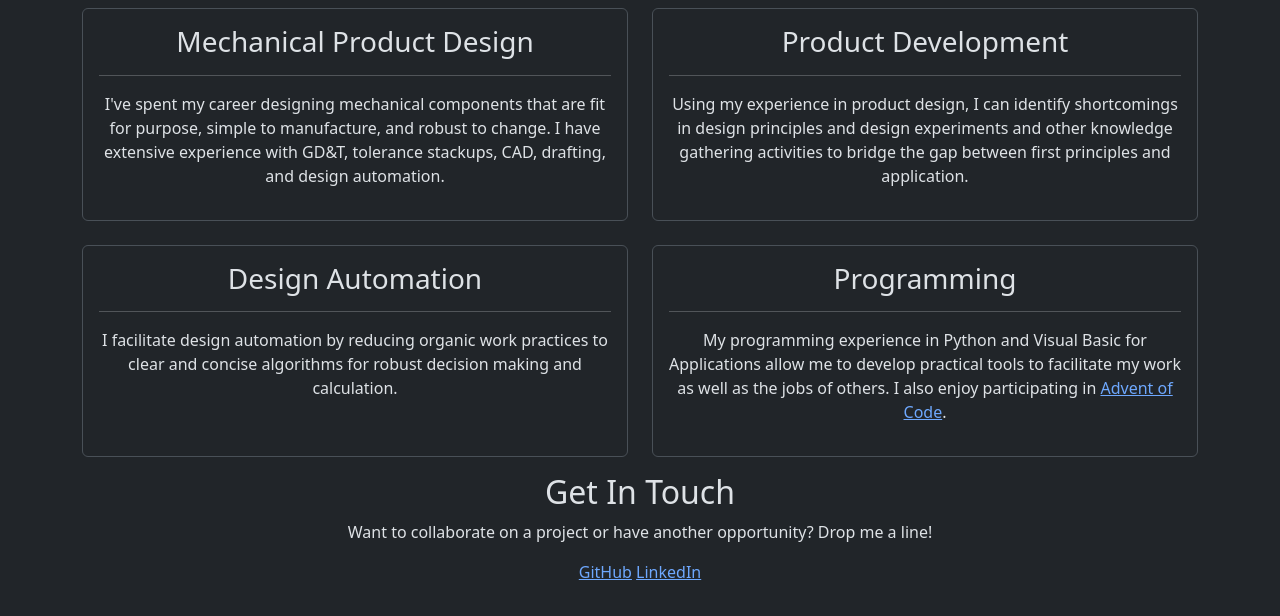
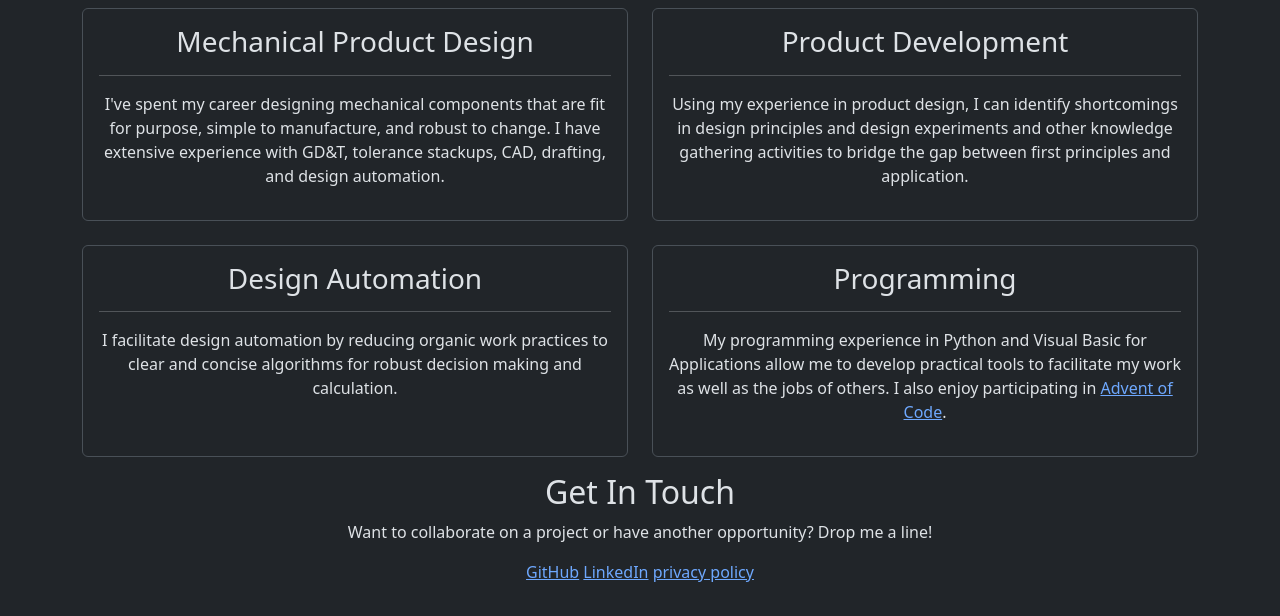
Before and after one commit to matthewmisiaszek/mszek.com, a plain HTML site: page index.html in a window 1280 px wide. Shown: the part 488-1104 px from the top of the page. Drawn offline with nearby package versions, Linux system fonts and the light colour scheme.

Commit message:
Update index.html

```diff
--- a/index.html
+++ b/index.html
@@ -88,6 +88,7 @@
 		  </p>
 		  <p>
 			<a href="https://github.com/matthewmisiaszek">GitHub</a> <a href="https://www.linkedin.com/in/misiaszek/">LinkedIn</a>
+			  <a href="privacy.html">privacy policy</a>
 		  </p>
 	  </div>
     </section>
```
